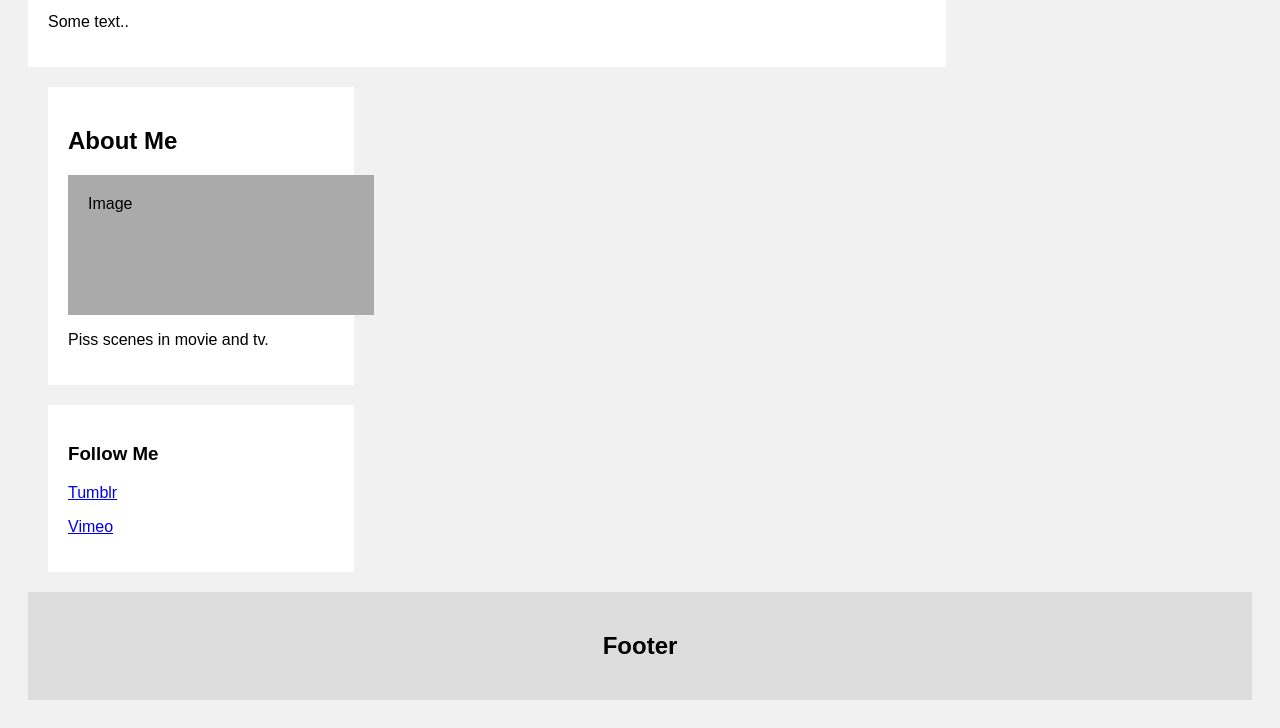
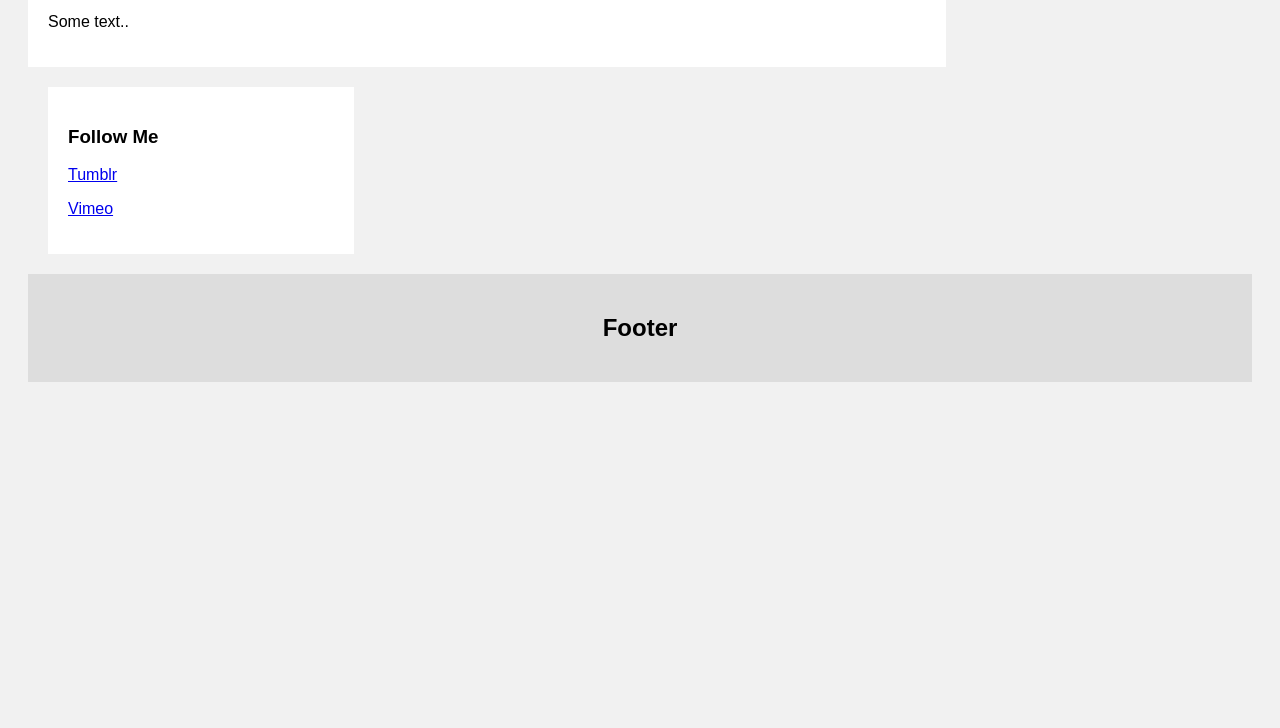
Before and after one commit to sassykenzie1/moviepiss, a plain HTML site: page index.html in a window 1280 px wide. Shown: the part 1430-2158 px from the top of the page. After the commit the page ends 1840 px from the top, so only its background shows below. Drawn offline with Linux system fonts and the light colour scheme.

Commit message:
Update index.html

```diff
--- a/index.html
+++ b/index.html
@@ -39,12 +39,6 @@
   </div>
   <div class="rightcolumn">
     <div class="card">
-      <h2>About Me</h2>
-      <div class="fakeimg" style="height:100px;">Image</div>
-      <p>Piss scenes in movie and tv.</p>
-    </div>
-
-    <div class="card">
       <h3>Follow Me</h3>
       <p><a href="https://pissinmoviesandtv.tumblr.com/">Tumblr</a></p>
       <p><a href="https://vimeo.com/user123112477">Vimeo</a></p>
```
